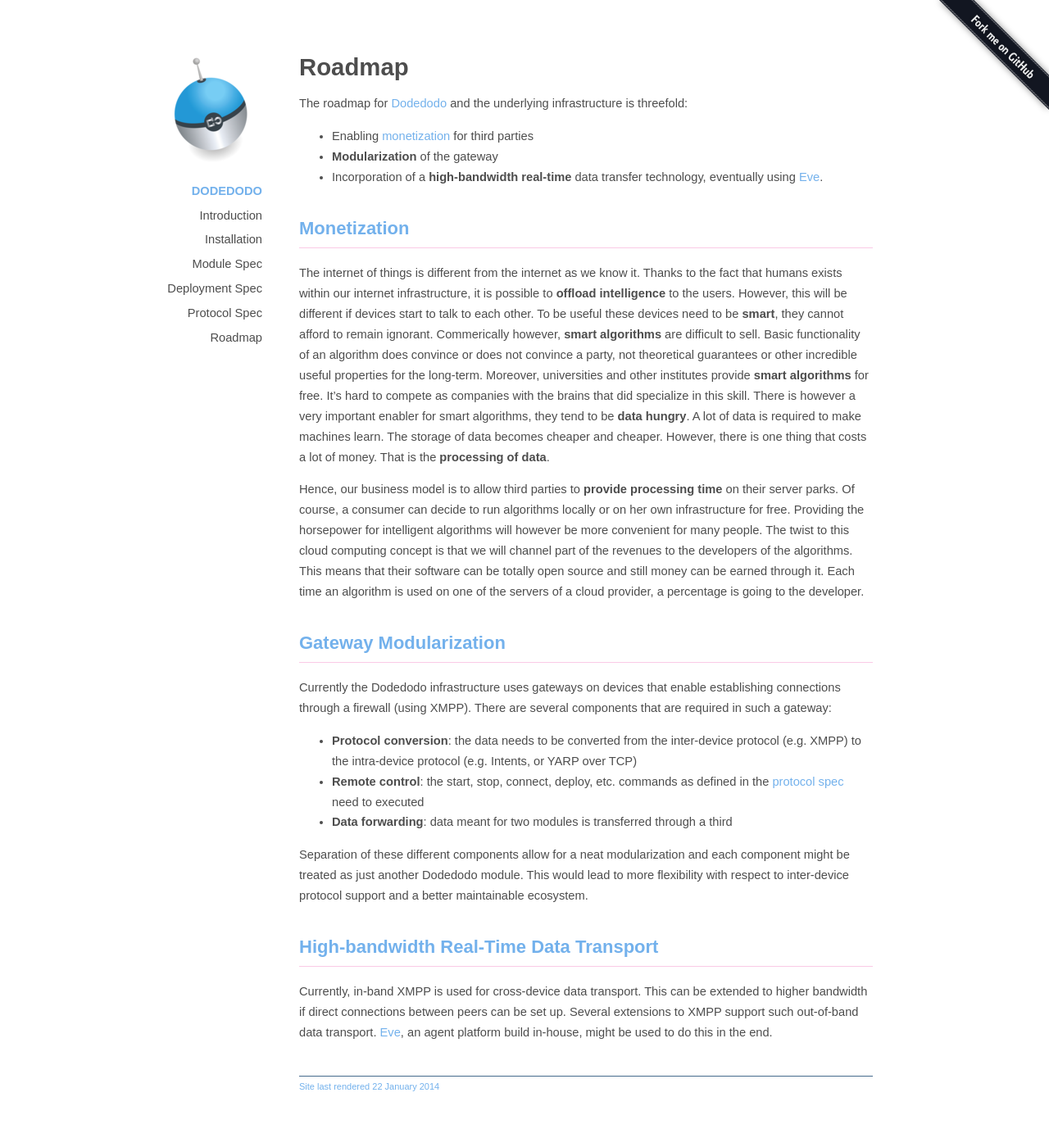
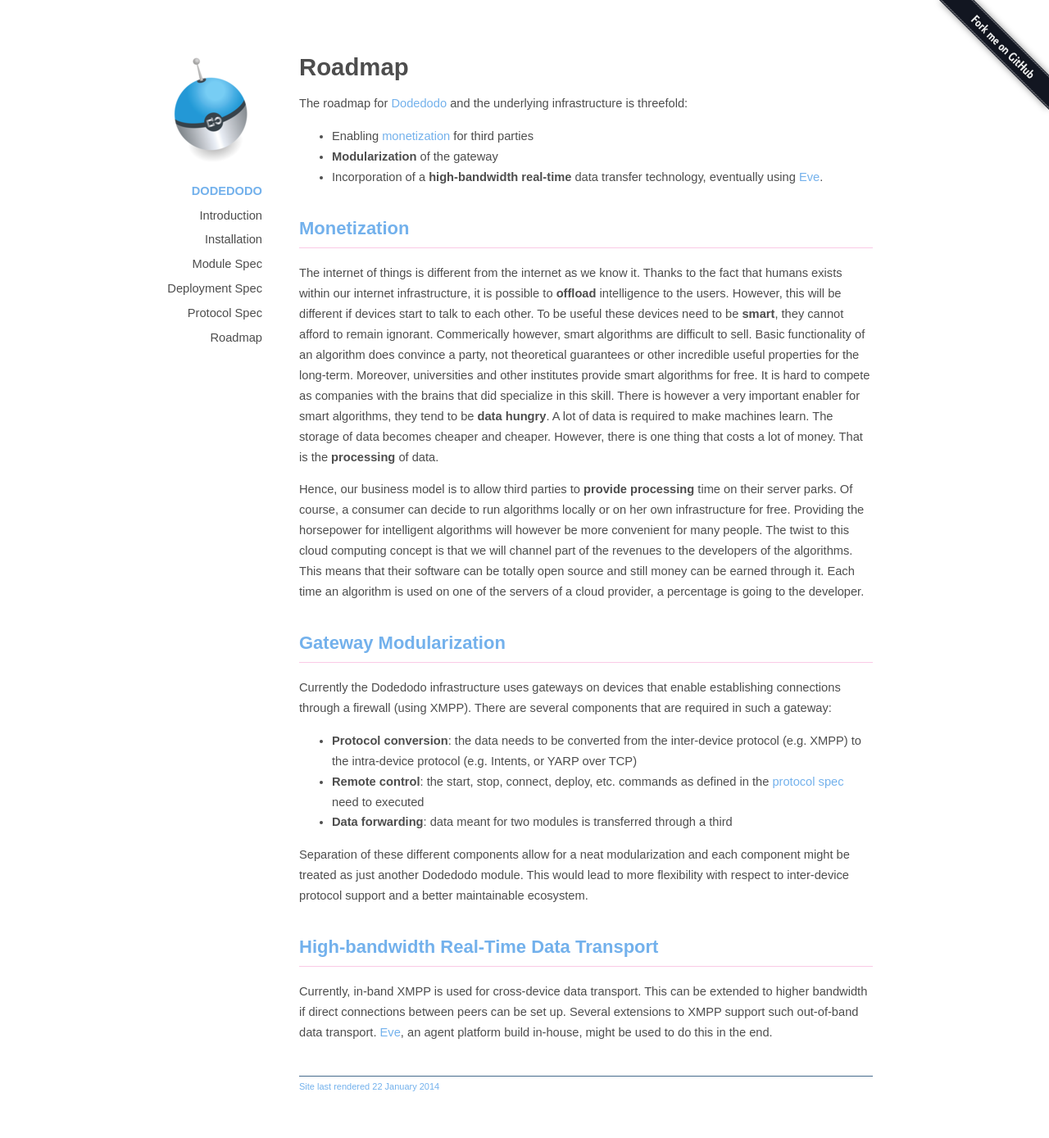
Before and after one commit to dobots/aim, a Jekyll site: the page built from roadmap.md, in a window 1280 px wide. Shown: the whole page at 82% size. Built offline with Jekyll 4.4.1, drawn with Linux system fonts in a browser that asks for light colours.

Commit message:
Emphasis

```diff
--- a/roadmap.md
+++ b/roadmap.md
@@ -13,9 +13,9 @@ The roadmap for [Dodedodo](http://www.dodedodo.com) and the underlying infrastru
 
 ## Monetization {#Monetization}
 
-The internet of things is different from the internet as we know it. Thanks to the fact that humans exists within our internet infrastructure, it is possible to **offload intelligence** to the users. However, this will be different if devices start to talk to each other. To be useful these devices need to be **smart**, they cannot afford to remain ignorant. Commerically however, **smart algorithms** are difficult to sell. Basic functionality of an algorithm does convince or does not convince a party, not theoretical guarantees or other incredible useful properties for the long-term. Moreover, universities and other institutes provide **smart algorithms** for free. It's hard to compete as companies with the brains that did specialize in this skill. There is however a very important enabler for smart algorithms, they tend to be **data hungry**. A lot of data is required to make machines learn. The storage of data becomes cheaper and cheaper. However, there is one thing that costs a lot of money. That is the **processing of data**.
+The internet of things is different from the internet as we know it. Thanks to the fact that humans exists within our internet infrastructure, it is possible to **offload** intelligence to the users. However, this will be different if devices start to talk to each other. To be useful these devices need to be **smart**, they cannot afford to remain ignorant. Commerically however, smart algorithms are difficult to sell. Basic functionality of an algorithm does convince a party, not theoretical guarantees or other incredible useful properties for the long-term. Moreover, universities and other institutes provide smart algorithms for free. It is hard to compete as companies with the brains that did specialize in this skill. There is however a very important enabler for smart algorithms, they tend to be **data hungry**. A lot of data is required to make machines learn. The storage of data becomes cheaper and cheaper. However, there is one thing that costs a lot of money. That is the **processing** of data.
 
-Hence, our business model is to allow third parties to **provide processing time** on their server parks. Of course, a consumer can decide to run algorithms locally or on her own infrastructure for free. Providing the horsepower for intelligent algorithms will however be more convenient for many people. The twist to this cloud computing concept is that we will channel part of the revenues to the developers of the algorithms. This means that their software can be totally open source and still money can be earned through it. Each time an algorithm is used on one of the servers of a cloud provider, a percentage is going to the developer.
+Hence, our business model is to allow third parties to **provide processing** time on their server parks. Of course, a consumer can decide to run algorithms locally or on her own infrastructure for free. Providing the horsepower for intelligent algorithms will however be more convenient for many people. The twist to this cloud computing concept is that we will channel part of the revenues to the developers of the algorithms. This means that their software can be totally open source and still money can be earned through it. Each time an algorithm is used on one of the servers of a cloud provider, a percentage is going to the developer.
 
 
 ## Gateway Modularization
```
